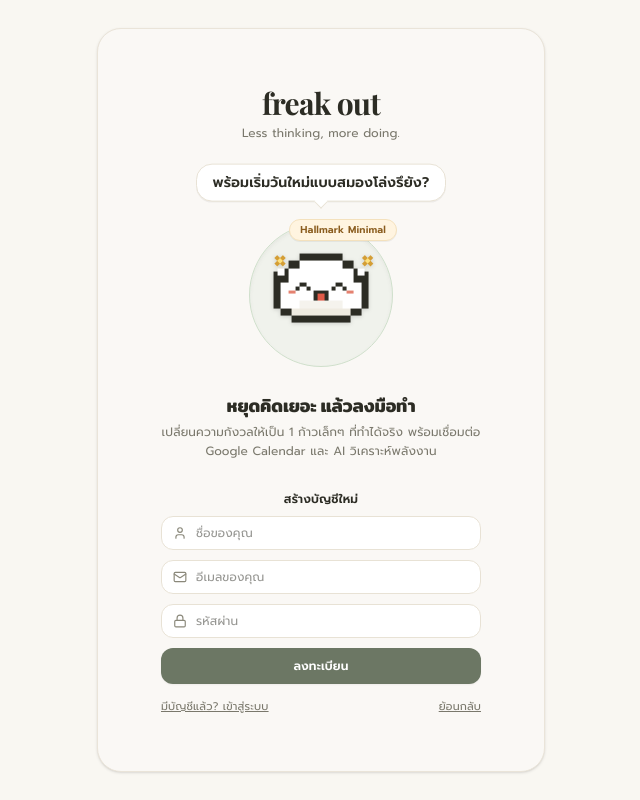
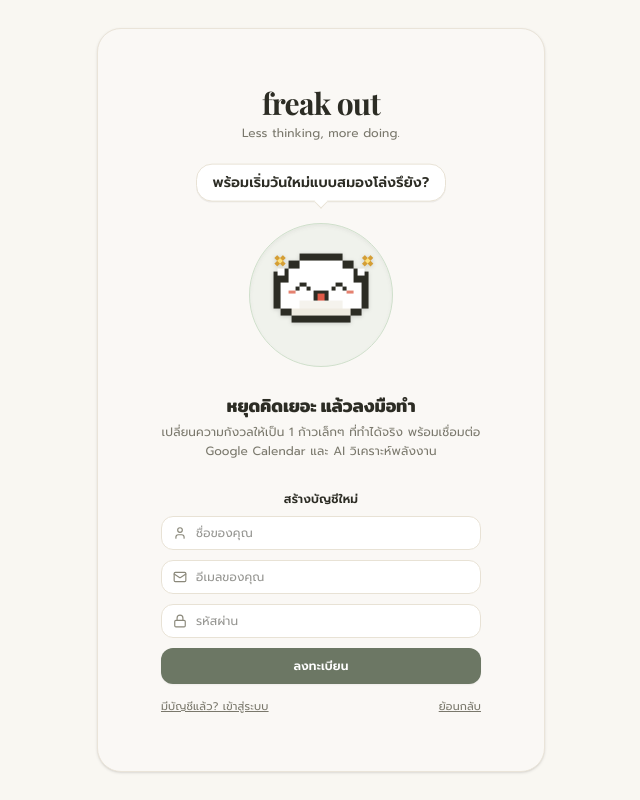
Before and after one commit to 67020940-ai/freak-out, a React (Vite) app: page / in a window 1280 px wide. Shown: the whole page, without its empty margins (319-959 px from the left). Built offline with nearby package versions, Linux system fonts and the light colour scheme; no server answers.

Commit message:
fix: remove Hallmark Minimal badge from login view

```diff
--- a/src/components/AuthOnboardingView.tsx
+++ b/src/components/AuthOnboardingView.tsx
@@ -107,9 +107,6 @@ export const AuthOnboardingView: React.FC<AuthOnboardingViewProps> = ({ onLogin
         <div className="relative my-2">
           <div className="w-36 h-36 rounded-full bg-[#EBF0E8]/70 flex items-center justify-center p-3 shadow-inner border border-[#CFDFCB]">
             <PixelCloud8Bit pose="celebrate" size="lg" interactive={true} />
-          </div>
-          <div className="absolute -top-1 -right-1 px-2.5 py-0.5 rounded-full bg-[#FFF4E0] border border-[#F4E1BD] text-[10px] font-bold text-[#8A5C1E] shadow-2xs">
-            Hallmark Minimal
           </div>
         </div>
 
```
